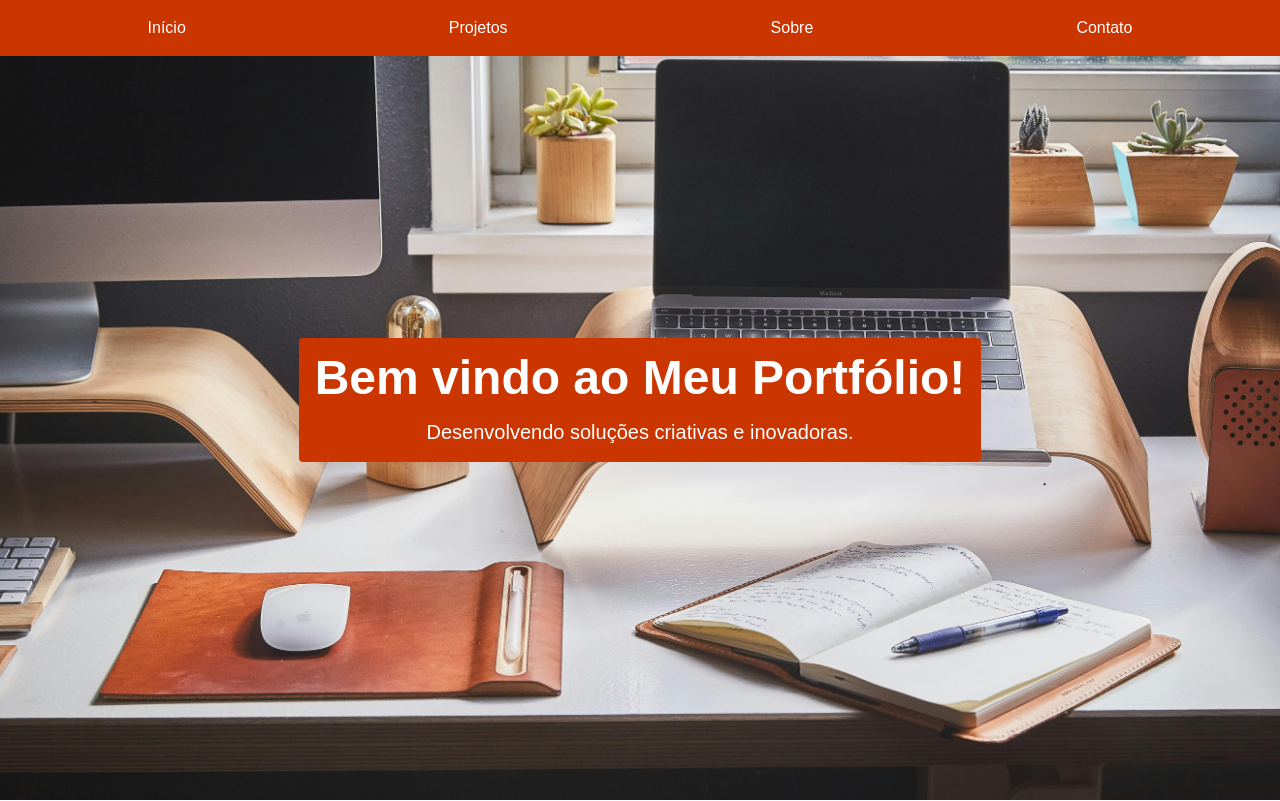
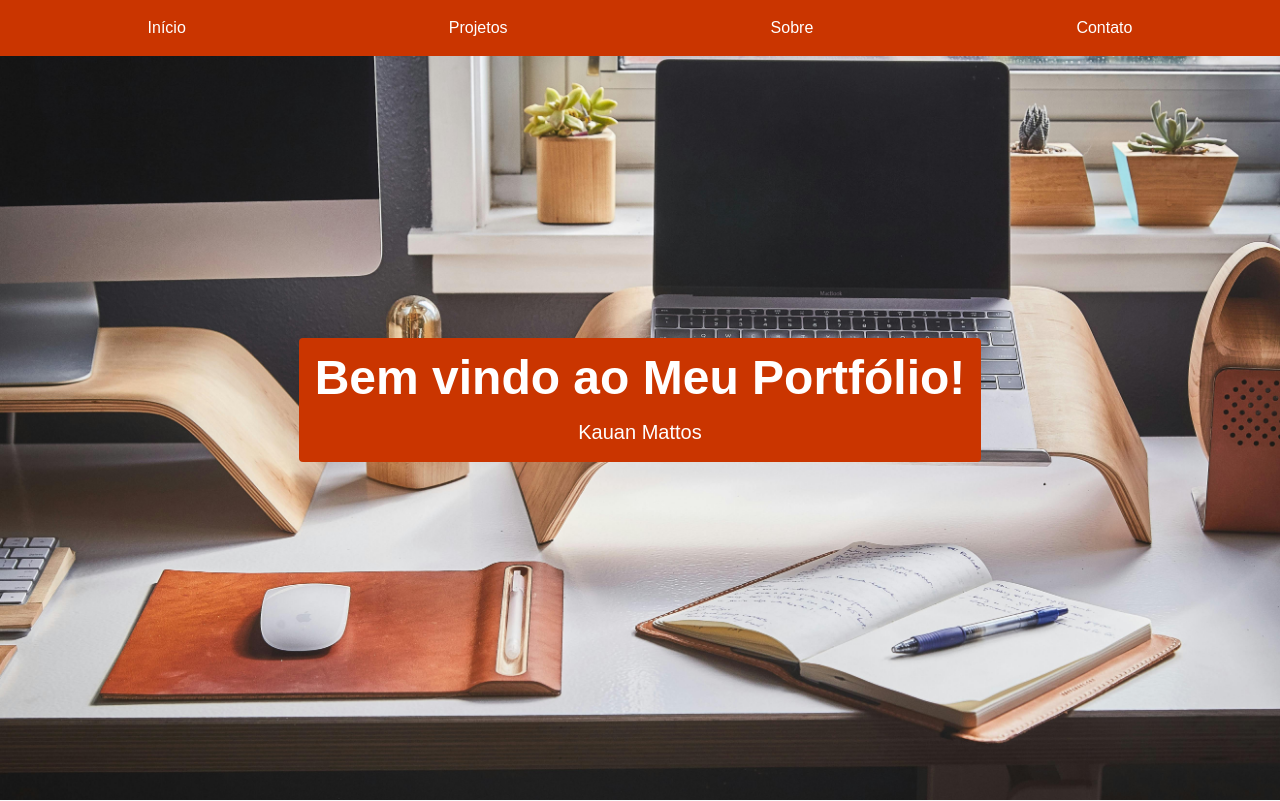
Before and after one commit to kauanmattos/portifolioReact, a Next.js app: page / in a window 1280 px wide. Shown: the top 801 px of the page. Built offline with nearby package versions, Linux system fonts and the light colour scheme.

Commit message:
Portfolio Finalizado

```diff
--- a/src/components/hero/hero.js
+++ b/src/components/hero/hero.js
@@ -7,7 +7,7 @@
         >
             <div className="text-center bg-orange-700 bg-opacity-50 p-4 rounded">
             <h1 className="text-5xl font-bold mb-4">Bem vindo ao Meu Portfólio!</h1>
-            <p className="text-xl">Desenvolvendo soluções criativas e inovadoras.</p>
+            <p className="text-xl">Kauan Mattos</p>
             </div>
         </section>
     );
```
